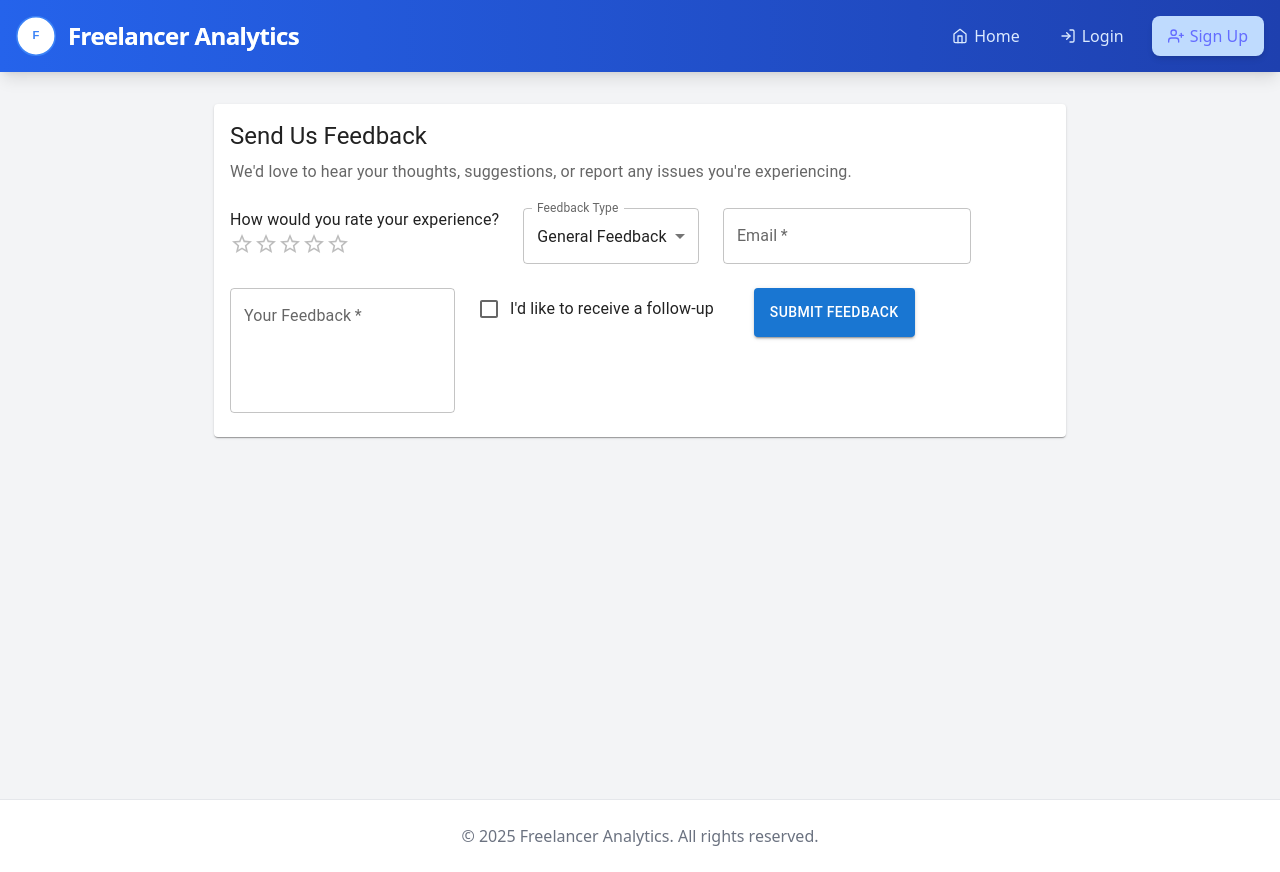
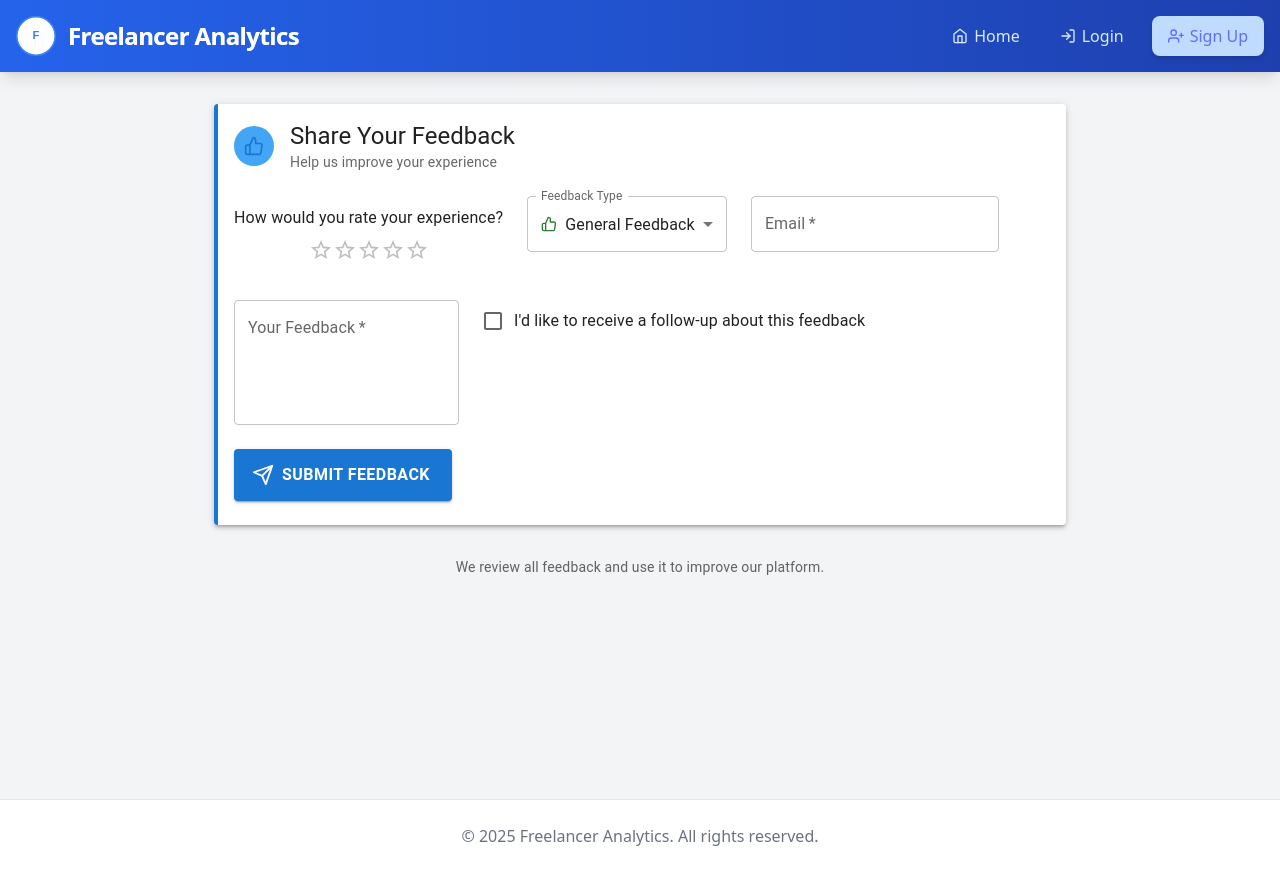
Before and after one commit to Adnan7389/freelancer-dashboard, a React (Vite) app: page /feedback in a window 1280 px wide. Built offline with nearby package versions, Linux system fonts and the light colour scheme; no server answers.

Commit message:
feat(feedback): enhance feedback page UI with better visual feedback

```diff
--- a/src/pages/FeedbackPage.jsx
+++ b/src/pages/FeedbackPage.jsx
@@ -2,15 +2,27 @@ import React, { useState } from 'react';
 import {
   Box, Button, Card, CardContent, Container, FormControl,
   InputLabel, MenuItem, Rating, Select, TextField, Typography,
-  Checkbox, FormControlLabel, Grid
+  Checkbox, FormControlLabel, Grid, Avatar, Divider,
+  useTheme, useMediaQuery, IconButton
 } from '@mui/material';
 import { useAuth } from '../hooks/useAuth';
 import { collection, addDoc, serverTimestamp } from 'firebase/firestore';
 import { db } from '../firebase';
 import toast from 'react-hot-toast';
+import {
+  FiSend,
+  FiImage,
+  FiCheckCircle,
+  FiArrowLeft,
+  FiHelpCircle,
+  FiAlertCircle,
+  FiThumbsUp
+} from 'react-icons/fi';
 
 const FeedbackPage = () => {
   const { currentUser } = useAuth();
+  const theme = useTheme();
+  const isMobile = useMediaQuery(theme.breakpoints.down('sm'));
   const [loading, setLoading] = useState(false);
   const [submitSuccess, setSubmitSuccess] = useState(false);
 
@@ -63,41 +75,93 @@ const FeedbackPage = () => {
   if (submitSuccess) {
     return (
       <Container maxWidth="md" sx={{ py: 4, textAlign: 'center' }}>
+        <Box sx={{
+          display: 'flex',
+          flexDirection: 'column',
+          alignItems: 'center',
+          gap: 2
+        }}>
+          <Avatar sx={{
+            bgcolor: theme.palette.success.main,
+            width: 80,
+            height: 80,
+            mb: 2
+          }}>
+            <FiCheckCircle size={40} />
+          </Avatar>
           <Typography variant="h4" gutterBottom>Thank You!</Typography>
-        <Typography color="textSecondary" paragraph>
-          Your feedback has been submitted successfully.
+          <Typography color="textSecondary" paragraph sx={{ maxWidth: 500 }}>
+            Your feedback has been submitted successfully. We appreciate you helping us improve the platform.
           </Typography>
           <Button
             variant="contained"
             onClick={() => setSubmitSuccess(false)}
+            startIcon={<FiArrowLeft />}
             sx={{ mt: 2 }}
           >
             Submit Another Feedback
           </Button>
+        </Box>
       </Container>
     );
   }
 
   return (
-    <Container maxWidth="md" sx={{ py: 4 }}>
-      <Card>
+    <Container maxWidth="md" sx={{ py: isMobile ? 3 : 4 }}>
+      <Card sx={{
+        borderLeft: `4px solid ${theme.palette.primary.main}`,
+        boxShadow: theme.shadows[3]
+      }}>
         <CardContent>
-          <Typography variant="h5" gutterBottom>Send Us Feedback</Typography>
-          <Typography color="textSecondary" paragraph>
-            We'd love to hear your thoughts, suggestions, or report any issues you're experiencing.
+          <Box sx={{
+            display: 'flex',
+            alignItems: 'center',
+            gap: 2,
+            mb: 3
+          }}>
+            <Avatar sx={{
+              bgcolor: theme.palette.primary.light,
+              color: theme.palette.primary.main
+            }}>
+              <FiThumbsUp />
+            </Avatar>
+            <Box>
+              <Typography variant="h5">Share Your Feedback</Typography>
+              <Typography variant="body2" color="textSecondary">
+                Help us improve your experience
               </Typography>
+            </Box>
+          </Box>
 
-          <Box component="form" onSubmit={handleSubmit} sx={{ mt: 3 }}>
+          <Box component="form" onSubmit={handleSubmit}>
             <Grid container spacing={3}>
               <Grid item xs={12}>
-                <Typography component="legend">How would you rate your experience?</Typography>
+                <Box sx={{ textAlign: 'center', py: 1 }}>
+                  <Typography component="legend" variant="subtitle1" gutterBottom>
+                    How would you rate your experience?
+                  </Typography>
                   <Rating
                     name="rating"
                     value={feedback.rating}
+                    size={isMobile ? 'large' : 'medium'}
                     onChange={(_, newValue) => {
-                    setFeedback(prev => ({ ...prev, rating: newValue }));
+                      setFeedback(prev => ({ ...prev, rating: newValue || 0 }));
+                    }}
+                    sx={{
+                      '& .MuiRating-iconFilled': {
+                        color: theme.palette.primary.main,
+                      },
+                      '& .MuiRating-iconHover': {
+                        color: theme.palette.primary.dark,
+                      },
                     }}
                   />
+                  {feedback.rating > 0 && (
+                    <Typography variant="caption" color="textSecondary" sx={{ ml: 1 }}>
+                      {feedback.rating} star{feedback.rating !== 1 ? 's' : ''}
+                    </Typography>
+                  )}
+                </Box>
               </Grid>
 
               <Grid item xs={12} md={6}>
@@ -107,11 +171,26 @@ const FeedbackPage = () => {
                     name="type"
                     value={feedback.type}
                     label="Feedback Type"
-                    onChange={handleInputChange}
+                    onChange={(e) => setFeedback(prev => ({
+                      ...prev,
+                      type: e.target.value
+                    }))}
                   >
-                    <MenuItem value="bug">Bug Report</MenuItem>
-                    <MenuItem value="feature">Feature Request</MenuItem>
-                    <MenuItem value="general">General Feedback</MenuItem>
+                    <MenuItem value="bug">
+                      <Box sx={{ display: 'flex', alignItems: 'center', gap: 1 }}>
+                        <FiAlertCircle color={theme.palette.error.main} /> Bug Report
+                      </Box>
+                    </MenuItem>
+                    <MenuItem value="feature">
+                      <Box sx={{ display: 'flex', alignItems: 'center', gap: 1 }}>
+                        <FiHelpCircle color={theme.palette.info.main} /> Feature Request
+                      </Box>
+                    </MenuItem>
+                    <MenuItem value="general">
+                      <Box sx={{ display: 'flex', alignItems: 'center', gap: 1 }}>
+                        <FiThumbsUp color={theme.palette.success.main} /> General Feedback
+                      </Box>
+                    </MenuItem>
                   </Select>
                 </FormControl>
               </Grid>
@@ -131,14 +210,19 @@ const FeedbackPage = () => {
               <Grid item xs={12}>
                 <TextField
                   fullWidth
-                  label="Your Feedback"
+                  label={`Your ${feedback.type === 'bug' ? 'Bug Report' :
+                    feedback.type === 'feature' ? 'Feature Request' : 'Feedback'}`}
                   name="comment"
                   multiline
                   rows={4}
                   value={feedback.comment}
                   onChange={handleInputChange}
                   required
-                  placeholder="Please provide detailed feedback..."
+                  placeholder={
+                    feedback.type === 'bug' ? 'Please describe the bug and how to reproduce it...' :
+                    feedback.type === 'feature' ? 'Tell us about the feature you would like to see...' :
+                    'Share your thoughts with us...'
+                  }
                 />
               </Grid>
 
@@ -148,11 +232,14 @@ const FeedbackPage = () => {
                     <Checkbox
                       name="requiresFollowUp"
                       checked={feedback.requiresFollowUp}
-                      onChange={handleInputChange}
+                      onChange={(e) => setFeedback(prev => ({
+                        ...prev,
+                        requiresFollowUp: e.target.checked
+                      }))}
                       color="primary"
                     />
                   }
-                  label="I'd like to receive a follow-up"
+                  label="I'd like to receive a follow-up about this feedback"
                 />
               </Grid>
 
@@ -163,7 +250,13 @@ const FeedbackPage = () => {
                   color="primary"
                   fullWidth
                   disabled={loading}
-                  sx={{ py: 1.5 }}
+                  size="large"
+                  startIcon={<FiSend />}
+                  sx={{
+                    py: 1.5,
+                    fontWeight: 600,
+                    fontSize: isMobile ? '0.875rem' : '1rem'
+                  }}
                 >
                   {loading ? 'Submitting...' : 'Submit Feedback'}
                 </Button>
@@ -172,6 +265,12 @@ const FeedbackPage = () => {
           </Box>
         </CardContent>
       </Card>
+
+      <Box sx={{ mt: 4 }}>
+        <Typography variant="body2" color="textSecondary" align="center">
+          We review all feedback and use it to improve our platform.
+        </Typography>
+      </Box>
     </Container>
   );
 };
```
Also changed, not shown: 1 other file (tests, documents, lock files or other folders). Lines whose indentation alone changed are shown as unchanged.
